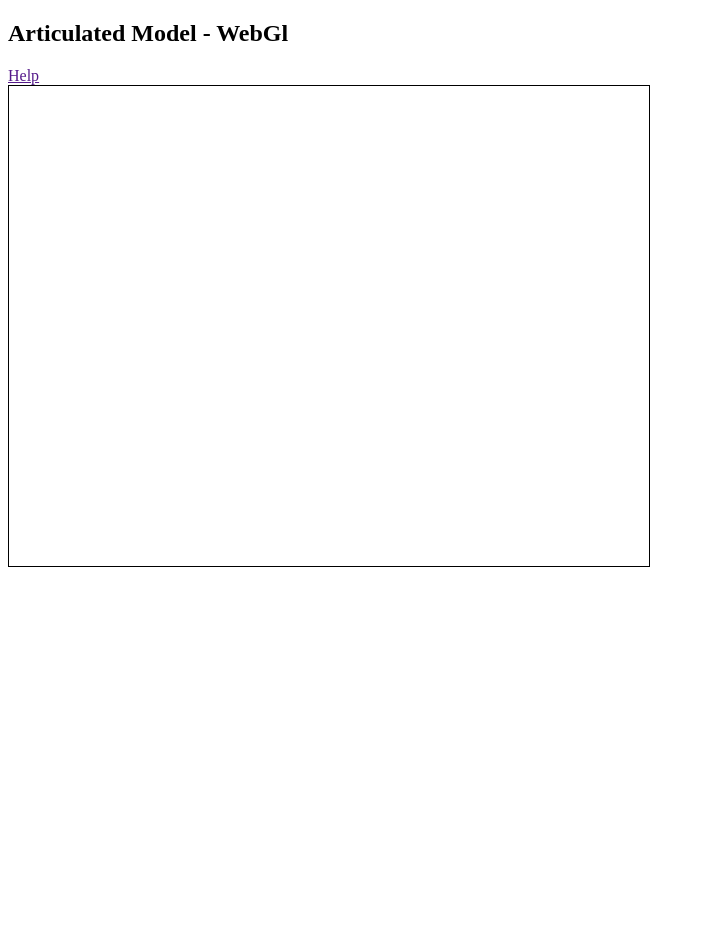
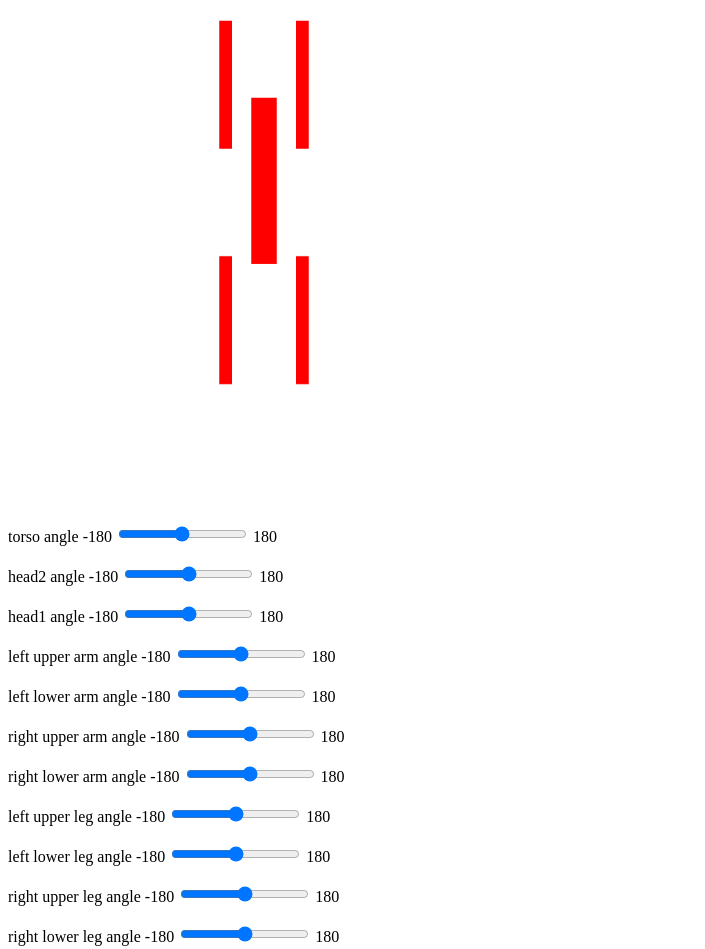
Before and after one commit to muhammadhasan01/articulated-model, a plain HTML site: page src/index.html in a window 1280 px wide. Shown: the whole page, without its empty margins (0-705 px from the left). Before the commit the page ends 800 px from the top, so only its background shows below. Drawn offline with Linux system fonts and the light colour scheme.

Commit message:
style: beautify and rename id inputs

```diff
--- a/src/figure.js
+++ b/src/figure.js
@@ -1,109 +1,95 @@
 "use strict";
 
-var canvas;
-var gl;
-var program;
+let canvas;
+let gl;
+let program;
 
-var projectionMatrix;
-var modelViewMatrix;
+let projectionMatrix;
+let modelViewMatrix;
 
-var instanceMatrix;
+let instanceMatrix;
 
-var modelViewMatrixLoc;
+let modelViewMatrixLoc;
 
-var vertices = [
-
-    vec4( -0.5, -0.5,  0.5, 1.0 ),
-    vec4( -0.5,  0.5,  0.5, 1.0 ),
-    vec4( 0.5,  0.5,  0.5, 1.0 ),
-    vec4( 0.5, -0.5,  0.5, 1.0 ),
-    vec4( -0.5, -0.5, -0.5, 1.0 ),
-    vec4( -0.5,  0.5, -0.5, 1.0 ),
-    vec4( 0.5,  0.5, -0.5, 1.0 ),
-    vec4( 0.5, -0.5, -0.5, 1.0 )
+let vertices = [
+    vec4(-0.5, -0.5, 0.5, 1.0),
+    vec4(-0.5, 0.5, 0.5, 1.0),
+    vec4(0.5, 0.5, 0.5, 1.0),
+    vec4(0.5, -0.5, 0.5, 1.0),
+    vec4(-0.5, -0.5, -0.5, 1.0),
+    vec4(-0.5, 0.5, -0.5, 1.0),
+    vec4(0.5, 0.5, -0.5, 1.0),
+    vec4(0.5, -0.5, -0.5, 1.0)
 ];
 
 
-var torsoId = 0;
-var headId  = 1;
-var head1Id = 1;
-var head2Id = 10;
-var leftUpperArmId = 2;
-var leftLowerArmId = 3;
-var rightUpperArmId = 4;
-var rightLowerArmId = 5;
-var leftUpperLegId = 6;
-var leftLowerLegId = 7;
-var rightUpperLegId = 8;
-var rightLowerLegId = 9;
+let torsoId = 0;
+let headId = 1;
+let head1Id = 1;
+let head2Id = 10;
+let leftUpperArmId = 2;
+let leftLowerArmId = 3;
+let rightUpperArmId = 4;
+let rightLowerArmId = 5;
+let leftUpperLegId = 6;
+let leftLowerLegId = 7;
+let rightUpperLegId = 8;
+let rightLowerLegId = 9;
 
 
-var torsoHeight = 5.0;
-var torsoWidth = 1.0;
-var upperArmHeight = 3.0;
-var lowerArmHeight = 2.0;
-var upperArmWidth  = 0.5;
-var lowerArmWidth  = 0.5;
-var upperLegWidth  = 0.5;
-var lowerLegWidth  = 0.5;
-var lowerLegHeight = 2.0;
-var upperLegHeight = 3.0;
-var headHeight = 1.5;
-var headWidth = 1.0;
+let torsoHeight = 5.0;
+let torsoWidth = 1.0;
+let upperArmHeight = 3.0;
+let lowerArmHeight = 2.0;
+let upperArmWidth = 0.5;
+let lowerArmWidth = 0.5;
+let upperLegWidth = 0.5;
+let lowerLegWidth = 0.5;
+let lowerLegHeight = 2.0;
+let upperLegHeight = 3.0;
+let headHeight = 1.5;
+let headWidth = 1.0;
 
-var numNodes = 10;
-var numAngles = 11;
-var angle = 0;
+let numNodes = 10;
 
-var theta = [0, 0, 0, 0, 0, 0, 180, 0, 180, 0, 0];
+let theta = [0, 0, 0, 0, 0, 0, 180, 0, 180, 0, 0];
+let stack = [];
 
-var numVertices = 24;
+let figure = [];
 
-var stack = [];
+for (let i = 0; i < numNodes; i++) figure[i] = createNode(null, null, null, null);
 
-var figure = [];
-
-for( var i=0; i<numNodes; i++) figure[i] = createNode(null, null, null, null);
-
-var vBuffer;
-var modelViewLoc;
-
-var pointsArray = [];
-
-//-------------------------------------------
+let vBuffer;
+let pointsArray = [];
 
 function scale4(a, b, c) {
-   var result = mat4();
+    let result = mat4();
     result[0][0] = a;
     result[1][1] = b;
     result[2][2] = c;
     return result;
 }
 
-//--------------------------------------------
-
-
-function createNode(transform, render, sibling, child){
-    var node = {
+function createNode(transform, render, sibling, child) {
+    return {
         transform: transform,
         render: render,
         sibling: sibling,
-    child: child,
+        child: child
     }
-    return node;
 }
 
 
 function initNodes(Id) {
 
-    var m = mat4();
+    let m = mat4();
 
-    switch(Id) {
+    switch (Id) {
 
         case torsoId:
 
-    m = rotate(theta[torsoId], 0, 1, 0 );
-    figure[torsoId] = createNode( m, torso, null, headId );
+            m = rotate(theta[torsoId], 0, 1, 0);
+            figure[torsoId] = createNode(m, torso, null, headId);
             break;
 
         case headId:
@@ -111,68 +97,68 @@ function initNodes(Id) {
         case head2Id:
 
 
-    m = translate(0.0, torsoHeight+0.5*headHeight, 0.0);
+            m = translate(0.0, torsoHeight + 0.5 * headHeight, 0.0);
             m = mult(m, rotate(theta[head1Id], 1, 0, 0))
             m = mult(m, rotate(theta[head2Id], 0, 1, 0));
-    m = mult(m, translate(0.0, -0.5*headHeight, 0.0));
-    figure[headId] = createNode( m, head, leftUpperArmId, null);
+            m = mult(m, translate(0.0, -0.5 * headHeight, 0.0));
+            figure[headId] = createNode(m, head, leftUpperArmId, null);
             break;
 
 
         case leftUpperArmId:
 
-    m = translate(-(torsoWidth+upperArmWidth), 0.9*torsoHeight, 0.0);
+            m = translate(-(torsoWidth + upperArmWidth), 0.9 * torsoHeight, 0.0);
             m = mult(m, rotate(theta[leftUpperArmId], 1, 0, 0));
-    figure[leftUpperArmId] = createNode( m, leftUpperArm, rightUpperArmId, leftLowerArmId );
+            figure[leftUpperArmId] = createNode(m, leftUpperArm, rightUpperArmId, leftLowerArmId);
             break;
 
         case rightUpperArmId:
 
-    m = translate(torsoWidth+upperArmWidth, 0.9*torsoHeight, 0.0);
+            m = translate(torsoWidth + upperArmWidth, 0.9 * torsoHeight, 0.0);
             m = mult(m, rotate(theta[rightUpperArmId], 1, 0, 0));
-    figure[rightUpperArmId] = createNode( m, rightUpperArm, leftUpperLegId, rightLowerArmId );
+            figure[rightUpperArmId] = createNode(m, rightUpperArm, leftUpperLegId, rightLowerArmId);
             break;
 
         case leftUpperLegId:
 
-    m = translate(-(torsoWidth+upperLegWidth), 0.1*upperLegHeight, 0.0);
-	m = mult(m , rotate(theta[leftUpperLegId], 1, 0, 0));
-    figure[leftUpperLegId] = createNode( m, leftUpperLeg, rightUpperLegId, leftLowerLegId );
+            m = translate(-(torsoWidth + upperLegWidth), 0.1 * upperLegHeight, 0.0);
+            m = mult(m, rotate(theta[leftUpperLegId], 1, 0, 0));
+            figure[leftUpperLegId] = createNode(m, leftUpperLeg, rightUpperLegId, leftLowerLegId);
             break;
 
         case rightUpperLegId:
 
-    m = translate(torsoWidth+upperLegWidth, 0.1*upperLegHeight, 0.0);
+            m = translate(torsoWidth + upperLegWidth, 0.1 * upperLegHeight, 0.0);
             m = mult(m, rotate(theta[rightUpperLegId], 1, 0, 0));
-    figure[rightUpperLegId] = createNode( m, rightUpperLeg, null, rightLowerLegId );
+            figure[rightUpperLegId] = createNode(m, rightUpperLeg, null, rightLowerLegId);
             break;
 
         case leftLowerArmId:
 
             m = translate(0.0, upperArmHeight, 0.0);
             m = mult(m, rotate(theta[leftLowerArmId], 1, 0, 0));
-    figure[leftLowerArmId] = createNode( m, leftLowerArm, null, null );
+            figure[leftLowerArmId] = createNode(m, leftLowerArm, null, null);
             break;
 
         case rightLowerArmId:
 
             m = translate(0.0, upperArmHeight, 0.0);
             m = mult(m, rotate(theta[rightLowerArmId], 1, 0, 0));
-    figure[rightLowerArmId] = createNode( m, rightLowerArm, null, null );
+            figure[rightLowerArmId] = createNode(m, rightLowerArm, null, null);
             break;
 
         case leftLowerLegId:
 
             m = translate(0.0, upperLegHeight, 0.0);
             m = mult(m, rotate(theta[leftLowerLegId], 1, 0, 0));
-    figure[leftLowerLegId] = createNode( m, leftLowerLeg, null, null );
+            figure[leftLowerLegId] = createNode(m, leftLowerLeg, null, null);
             break;
 
         case rightLowerLegId:
 
             m = translate(0.0, upperLegHeight, 0.0);
             m = mult(m, rotate(theta[rightLowerLegId], 1, 0, 0));
-    figure[rightLowerLegId] = createNode( m, rightLowerLeg, null, null );
+            figure[rightLowerLegId] = createNode(m, rightLowerLeg, null, null);
             break;
 
     }
@@ -181,93 +167,93 @@ function initNodes(Id) {
 
 function traverse(Id) {
 
-   if(Id == null) return;
+    if (Id == null) return;
     stack.push(modelViewMatrix);
     modelViewMatrix = mult(modelViewMatrix, figure[Id].transform);
     figure[Id].render();
-   if(figure[Id].child != null) traverse(figure[Id].child);
+    if (figure[Id].child != null) traverse(figure[Id].child);
     modelViewMatrix = stack.pop();
-   if(figure[Id].sibling != null) traverse(figure[Id].sibling);
+    if (figure[Id].sibling != null) traverse(figure[Id].sibling);
 }
 
 function torso() {
 
-    instanceMatrix = mult(modelViewMatrix, translate(0.0, 0.5*torsoHeight, 0.0) );
-    instanceMatrix = mult(instanceMatrix, scale4( torsoWidth, torsoHeight, torsoWidth));
+    instanceMatrix = mult(modelViewMatrix, translate(0.0, 0.5 * torsoHeight, 0.0));
+    instanceMatrix = mult(instanceMatrix, scale4(torsoWidth, torsoHeight, torsoWidth));
     gl.uniformMatrix4fv(modelViewMatrixLoc, false, flatten(instanceMatrix));
-    for(var i =0; i<6; i++) gl.drawArrays(gl.TRIANGLE_FAN, 4*i, 4);
+    for (let i = 0; i < 6; i++) gl.drawArrays(gl.TRIANGLE_FAN, 4 * i, 4);
 }
 
 function head() {
 
-    instanceMatrix = mult(modelViewMatrix, translate(0.0, 0.5 * headHeight, 0.0 ));
-	instanceMatrix = mult(instanceMatrix, scale4(headWidth, headHeight, headWidth) );
+    instanceMatrix = mult(modelViewMatrix, translate(0.0, 0.5 * headHeight, 0.0));
+    instanceMatrix = mult(instanceMatrix, scale4(headWidth, headHeight, headWidth));
     gl.uniformMatrix4fv(modelViewMatrixLoc, false, flatten(instanceMatrix));
-    for(var i =0; i<6; i++) gl.drawArrays(gl.TRIANGLE_FAN, 4*i, 4);
+    for (let i = 0; i < 6; i++) gl.drawArrays(gl.TRIANGLE_FAN, 4 * i, 4);
 }
 
 function leftUpperArm() {
 
-    instanceMatrix = mult(modelViewMatrix, translate(0.0, 0.5 * upperArmHeight, 0.0) );
-	instanceMatrix = mult(instanceMatrix, scale4(upperArmWidth, upperArmHeight, upperArmWidth) );
+    instanceMatrix = mult(modelViewMatrix, translate(0.0, 0.5 * upperArmHeight, 0.0));
+    instanceMatrix = mult(instanceMatrix, scale4(upperArmWidth, upperArmHeight, upperArmWidth));
     gl.uniformMatrix4fv(modelViewMatrixLoc, false, flatten(instanceMatrix));
-    for(var i =0; i<6; i++) gl.drawArrays(gl.TRIANGLE_FAN, 4*i, 4);
+    for (let i = 0; i < 6; i++) gl.drawArrays(gl.TRIANGLE_FAN, 4 * i, 4);
 }
 
 function leftLowerArm() {
 
-    instanceMatrix = mult(modelViewMatrix, translate(0.0, 0.5 * lowerArmHeight, 0.0) );
-	instanceMatrix = mult(instanceMatrix, scale4(lowerArmWidth, lowerArmHeight, lowerArmWidth) );
+    instanceMatrix = mult(modelViewMatrix, translate(0.0, 0.5 * lowerArmHeight, 0.0));
+    instanceMatrix = mult(instanceMatrix, scale4(lowerArmWidth, lowerArmHeight, lowerArmWidth));
     gl.uniformMatrix4fv(modelViewMatrixLoc, false, flatten(instanceMatrix));
-    for(var i =0; i<6; i++) gl.drawArrays(gl.TRIANGLE_FAN, 4*i, 4);
+    for (let i = 0; i < 6; i++) gl.drawArrays(gl.TRIANGLE_FAN, 4 * i, 4);
 }
 
 function rightUpperArm() {
 
-    instanceMatrix = mult(modelViewMatrix, translate(0.0, 0.5 * upperArmHeight, 0.0) );
-	instanceMatrix = mult(instanceMatrix, scale4(upperArmWidth, upperArmHeight, upperArmWidth) );
+    instanceMatrix = mult(modelViewMatrix, translate(0.0, 0.5 * upperArmHeight, 0.0));
+    instanceMatrix = mult(instanceMatrix, scale4(upperArmWidth, upperArmHeight, upperArmWidth));
     gl.uniformMatrix4fv(modelViewMatrixLoc, false, flatten(instanceMatrix));
-    for(var i =0; i<6; i++) gl.drawArrays(gl.TRIANGLE_FAN, 4*i, 4);
+    for (let i = 0; i < 6; i++) gl.drawArrays(gl.TRIANGLE_FAN, 4 * i, 4);
 }
 
 function rightLowerArm() {
 
-    instanceMatrix = mult(modelViewMatrix, translate(0.0, 0.5 * lowerArmHeight, 0.0) );
-	instanceMatrix = mult(instanceMatrix, scale4(lowerArmWidth, lowerArmHeight, lowerArmWidth) );
+    instanceMatrix = mult(modelViewMatrix, translate(0.0, 0.5 * lowerArmHeight, 0.0));
+    instanceMatrix = mult(instanceMatrix, scale4(lowerArmWidth, lowerArmHeight, lowerArmWidth));
     gl.uniformMatrix4fv(modelViewMatrixLoc, false, flatten(instanceMatrix));
-    for(var i =0; i<6; i++) gl.drawArrays(gl.TRIANGLE_FAN, 4*i, 4);
+    for (let i = 0; i < 6; i++) gl.drawArrays(gl.TRIANGLE_FAN, 4 * i, 4);
 }
 
-function  leftUpperLeg() {
+function leftUpperLeg() {
 
-    instanceMatrix = mult(modelViewMatrix, translate(0.0, 0.5 * upperLegHeight, 0.0) );
-	instanceMatrix = mult(instanceMatrix, scale4(upperLegWidth, upperLegHeight, upperLegWidth) );
+    instanceMatrix = mult(modelViewMatrix, translate(0.0, 0.5 * upperLegHeight, 0.0));
+    instanceMatrix = mult(instanceMatrix, scale4(upperLegWidth, upperLegHeight, upperLegWidth));
     gl.uniformMatrix4fv(modelViewMatrixLoc, false, flatten(instanceMatrix));
-    for(var i =0; i<6; i++) gl.drawArrays(gl.TRIANGLE_FAN, 4*i, 4);
+    for (let i = 0; i < 6; i++) gl.drawArrays(gl.TRIANGLE_FAN, 4 * i, 4);
 }
 
 function leftLowerLeg() {
 
-    instanceMatrix = mult(modelViewMatrix, translate( 0.0, 0.5 * lowerLegHeight, 0.0) );
-	instanceMatrix = mult(instanceMatrix, scale4(lowerLegWidth, lowerLegHeight, lowerLegWidth) );
+    instanceMatrix = mult(modelViewMatrix, translate(0.0, 0.5 * lowerLegHeight, 0.0));
+    instanceMatrix = mult(instanceMatrix, scale4(lowerLegWidth, lowerLegHeight, lowerLegWidth));
     gl.uniformMatrix4fv(modelViewMatrixLoc, false, flatten(instanceMatrix));
-    for(var i =0; i<6; i++) gl.drawArrays(gl.TRIANGLE_FAN, 4*i, 4);
+    for (let i = 0; i < 6; i++) gl.drawArrays(gl.TRIANGLE_FAN, 4 * i, 4);
 }
 
 function rightUpperLeg() {
 
-    instanceMatrix = mult(modelViewMatrix, translate(0.0, 0.5 * upperLegHeight, 0.0) );
-	instanceMatrix = mult(instanceMatrix, scale4(upperLegWidth, upperLegHeight, upperLegWidth) );
+    instanceMatrix = mult(modelViewMatrix, translate(0.0, 0.5 * upperLegHeight, 0.0));
+    instanceMatrix = mult(instanceMatrix, scale4(upperLegWidth, upperLegHeight, upperLegWidth));
     gl.uniformMatrix4fv(modelViewMatrixLoc, false, flatten(instanceMatrix));
-    for(var i =0; i<6; i++) gl.drawArrays(gl.TRIANGLE_FAN, 4*i, 4);
+    for (let i = 0; i < 6; i++) gl.drawArrays(gl.TRIANGLE_FAN, 4 * i, 4);
 }
 
 function rightLowerLeg() {
 
-    instanceMatrix = mult(modelViewMatrix, translate(0.0, 0.5 * lowerLegHeight, 0.0) );
-	instanceMatrix = mult(instanceMatrix, scale4(lowerLegWidth, lowerLegHeight, lowerLegWidth) )
+    instanceMatrix = mult(modelViewMatrix, translate(0.0, 0.5 * lowerLegHeight, 0.0));
+    instanceMatrix = mult(instanceMatrix, scale4(lowerLegWidth, lowerLegHeight, lowerLegWidth))
     gl.uniformMatrix4fv(modelViewMatrixLoc, false, flatten(instanceMatrix));
-    for(var i =0; i<6; i++) gl.drawArrays(gl.TRIANGLE_FAN, 4*i, 4);
+    for (let i = 0; i < 6; i++) gl.drawArrays(gl.TRIANGLE_FAN, 4 * i, 4);
 }
 
 function quad(a, b, c, d) {
@@ -278,42 +264,43 @@ function quad(a, b, c, d) {
 }
 
 
-function cube()
-{
-    quad( 1, 0, 3, 2 );
-    quad( 2, 3, 7, 6 );
-    quad( 3, 0, 4, 7 );
-    quad( 6, 5, 1, 2 );
-    quad( 4, 5, 6, 7 );
-    quad( 5, 4, 0, 1 );
+function cube() {
+    quad(1, 0, 3, 2);
+    quad(2, 3, 7, 6);
+    quad(3, 0, 4, 7);
+    quad(6, 5, 1, 2);
+    quad(4, 5, 6, 7);
+    quad(5, 4, 0, 1);
 }
 
 
 window.onload = function init() {
 
-    canvas = document.getElementById( "gl-canvas" );
+    canvas = document.getElementById("gl-canvas");
 
-    gl = WebGLUtils.setupWebGL( canvas );
-    if ( !gl ) { alert( "WebGL isn't available" ); }
+    gl = WebGLUtils.setupWebGL(canvas);
+    if (!gl) {
+        alert("WebGL isn't available");
+    }
 
-    gl.viewport( 0, 0, canvas.width, canvas.height );
-    gl.clearColor( 1.0, 1.0, 1.0, 1.0 );
+    gl.viewport(0, 0, canvas.width, canvas.height);
+    gl.clearColor(1.0, 1.0, 1.0, 1.0);
 
     //
     //  Load shaders and initialize attribute buffers
     //
-    program = initShaders( gl, "vertex-shader", "fragment-shader");
+    program = initShaders(gl, "vertex-shader", "fragment-shader");
 
-    gl.useProgram( program);
+    gl.useProgram(program);
 
     instanceMatrix = mat4();
 
-    projectionMatrix = ortho(-10.0,10.0,-10.0, 10.0,-10.0,10.0);
+    projectionMatrix = ortho(-10.0, 10.0, -10.0, 10.0, -10.0, 10.0);
     modelViewMatrix = mat4();
 
 
-    gl.uniformMatrix4fv(gl.getUniformLocation( program, "modelViewMatrix"), false, flatten(modelViewMatrix) );
-    gl.uniformMatrix4fv( gl.getUniformLocation( program, "projectionMatrix"), false, flatten(projectionMatrix) );
+    gl.uniformMatrix4fv(gl.getUniformLocation(program, "modelViewMatrix"), false, flatten(modelViewMatrix));
+    gl.uniformMatrix4fv(gl.getUniformLocation(program, "projectionMatrix"), false, flatten(projectionMatrix));
 
     modelViewMatrixLoc = gl.getUniformLocation(program, "modelViewMatrix")
 
@@ -321,69 +308,68 @@ window.onload = function init() {
 
     vBuffer = gl.createBuffer();
 
-    gl.bindBuffer( gl.ARRAY_BUFFER, vBuffer );
+    gl.bindBuffer(gl.ARRAY_BUFFER, vBuffer);
     gl.bufferData(gl.ARRAY_BUFFER, flatten(pointsArray), gl.STATIC_DRAW);
 
-    var vPosition = gl.getAttribLocation( program, "vPosition" );
-    gl.vertexAttribPointer( vPosition, 4, gl.FLOAT, false, 0, 0 );
-    gl.enableVertexAttribArray( vPosition );
+    let vPosition = gl.getAttribLocation(program, "vPosition");
+    gl.vertexAttribPointer(vPosition, 4, gl.FLOAT, false, 0, 0);
+    gl.enableVertexAttribArray(vPosition);
 
-        document.getElementById("slider0").onchange = function(event) {
-        theta[torsoId ] = event.target.value;
+    document.getElementById("torso").onchange = function(event) {
+        theta[torsoId] = event.target.value;
         initNodes(torsoId);
     };
-        document.getElementById("slider1").onchange = function(event) {
+    document.getElementById("head1").onchange = function(event) {
         theta[head1Id] = event.target.value;
         initNodes(head1Id);
     };
-
-    document.getElementById("slider2").onchange = function(event) {
+    document.getElementById("head2").onchange = function(event) {
+        theta[head2Id] = event.target.value;
+        initNodes(head2Id);
+    };
+    document.getElementById("left-upper-arm").onchange = function(event) {
         theta[leftUpperArmId] = event.target.value;
         initNodes(leftUpperArmId);
     };
-    document.getElementById("slider3").onchange = function(event) {
-         theta[leftLowerArmId] =  event.target.value;
+    document.getElementById("left-lower-arm").onchange = function(event) {
+        theta[leftLowerArmId] = event.target.value;
         initNodes(leftLowerArmId);
     };
-
-        document.getElementById("slider4").onchange = function(event) {
+    document.getElementById("right-upper-arm").onchange = function(event) {
         theta[rightUpperArmId] = event.target.value;
         initNodes(rightUpperArmId);
     };
-    document.getElementById("slider5").onchange = function(event) {
-         theta[rightLowerArmId] =  event.target.value;
+    document.getElementById("right-lower-arm").onchange = function(event) {
+        theta[rightLowerArmId] = event.target.value;
         initNodes(rightLowerArmId);
     };
-        document.getElementById("slider6").onchange = function(event) {
+    document.getElementById("left-upper-leg").onchange = function(event) {
         theta[leftUpperLegId] = event.target.value;
         initNodes(leftUpperLegId);
     };
-    document.getElementById("slider7").onchange = function(event) {
+    document.getElementById("left-lower-leg").onchange = function(event) {
         theta[leftLowerLegId] = event.target.value;
         initNodes(leftLowerLegId);
     };
-    document.getElementById("slider8").onchange = function(event) {
-         theta[rightUpperLegId] =  event.target.value;
+    document.getElementById("right-upper-leg").onchange = function(event) {
+        theta[rightUpperLegId] = event.target.value;
         initNodes(rightUpperLegId);
     };
-        document.getElementById("slider9").onchange = function(event) {
+    document.getElementById("right-lower-leg").onchange = function(event) {
         theta[rightLowerLegId] = event.target.value;
         initNodes(rightLowerLegId);
     };
-    document.getElementById("slider10").onchange = function(event) {
-         theta[head2Id] = event.target.value;
-         initNodes(head2Id);
-    };
 
-    for(i=0; i<numNodes; i++) initNodes(i);
+    for (let i = 0; i < numNodes; i++)
+        initNodes(i);
 
     render();
 }
 
 
-var render = function() {
+let render = function() {
 
-        gl.clear( gl.COLOR_BUFFER_BIT );
+    gl.clear(gl.COLOR_BUFFER_BIT);
     traverse(torsoId);
     requestAnimFrame(render);
 }
--- a/src/index.html
+++ b/src/index.html
@@ -1,21 +1,107 @@
-<!doctype html>
-<html lang="en">
-  <head>
-    <meta charset="utf-8">
-    <!-- This script is a library called glMatrix, do copy stuff you only need later on -->
-    <!-- TODO: make a util.js containing functions needed from glMatrix -->
-    <script src="https://cdnjs.cloudflare.com/ajax/libs/gl-matrix/2.8.1/gl-matrix-min.js"
-            integrity="sha512-zhHQR0/H5SEBL3Wn6yYSaTTZej12z0hVZKOv3TwCUXT1z5qeqGcXJLLrbERYRScEDDpYIJhPC1fk31gqR783iQ=="
-            crossorigin="anonymous" defer>
-    </script>
-    <title>Articulated Model</title>
-  </head>
-  <body>
-    <h2>Articulated Model - WebGl</h2>
-    <div>
-      <!-- TODO: Create a help/manual guide, preferably with help.pdf -->
-      <a href="">Help</a>
-    </div>
-    <canvas id="glcanvas" width="640" height="480" style="border:1px solid #000000;"></canvas>
-  </body>
+<!DOCTYPE html>
+<html>
+
+<script id="vertex-shader" type="x-shader/x-vertex">
+attribute  vec4 vPosition;
+
+uniform mat4 modelViewMatrix;
+uniform mat4 projectionMatrix;
+
+void main()
+{
+    gl_Position = projectionMatrix * modelViewMatrix * vPosition;
+}
+</script>
+
+<script id="fragment-shader" type="x-shader/x-fragment">
+precision mediump float;
+
+void main()
+{
+    gl_FragColor = vec4(1.0, 0.0, 0.0, 1.0);
+
+}
+</script>
+
+<script type="text/javascript" src="../common/webgl-utils.js"></script>
+<script type="text/javascript" src="../common/initShaders.js"></script>
+<script type="text/javascript" src="../common/MV.js"></script>
+<script type="text/javascript" src="figure.js"></script>
+
+<body>
+<canvas id="gl-canvas" width="512" height="512">
+Oops ... your browser doesn't support the HTML5 canvas element
+</canvas>
+
+<div>
+  torso angle -180 <input id="torso" type="range"
+                          min="-180" max="180" step="10" value="0"
+/>
+  180
+</div><br/>
+<div>
+  head2 angle -180 <input id="head2" type="range"
+                          min="-180" max="180" step="10" value="0"
+/>
+  180
+</div><br/>
+
+<div>
+  head1 angle -180 <input id="head1" type="range"
+                          min="-180" max="180" step="10" value="0"
+/>
+  180
+</div><br/>
+
+<div>
+  left upper arm angle -180 <input id="left-upper-arm" type="range"
+                                   min="-180" max="180" step="10" value="0"
+/>
+  180
+</div><br/>
+<div>
+  left lower arm angle -180 <input id="left-lower-arm" type="range"
+                                   min="-180" max="180" step="10" value="0"
+/>
+  180
+</div><br/>
+<div>
+  right upper arm angle -180 <input id="right-upper-arm" type="range"
+                                    min="-180" max="180" step="10" value="0"
+/>
+  180
+</div><br/>
+<div>
+  right lower arm angle -180 <input id="right-lower-arm" type="range"
+                                    min="-180" max="180" step="10" value="0"
+/>
+  180
+</div><br/>
+<div>
+  left upper leg angle -180 <input id="left-upper-leg" type="range"
+                                   min="-180" max="180" step="10" value="0"
+/>
+  180
+</div><br/>
+<div>
+  left lower leg angle -180 <input id="left-lower-leg" type="range"
+                                   min="-180" max="180" step="10" value="0"
+/>
+  180
+</div><br/>
+<div>
+  right upper leg angle -180 <input id="right-upper-leg" type="range"
+                                    min="-180" max="180" step="10" value="0"
+/>
+  180
+</div><br/>
+
+<div>
+  right lower leg angle -180 <input id="right-lower-leg" type="range"
+                                    min="-180" max="180" step="10" value="0"
+/>
+  180
+</div><br/>
+
+</body>
 </html>
```
Also changed, not shown: src/figure.html (deleted, +0 -109 lines). Lines whose indentation alone changed are shown as unchanged.
